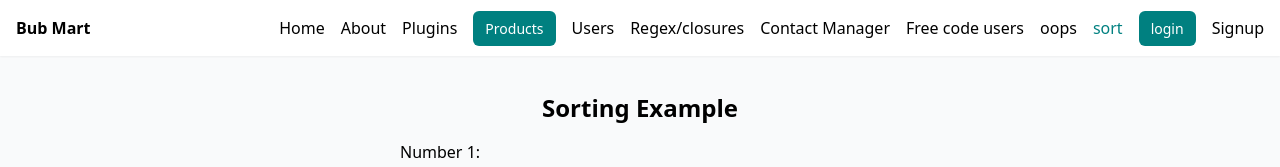
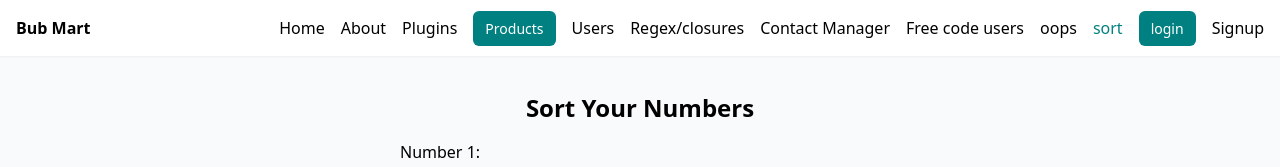
Before and after one commit to gaurav-500apps/nuxt-project, a Nuxt app: page /sort in a window 1280 px wide. Shown: the top 167 px of the page. Built offline with nearby package versions, Linux system fonts and the light colour scheme.

Commit message:
sorting implemented changed

```diff
--- a/pages/sort.vue
+++ b/pages/sort.vue
@@ -1,5 +1,5 @@
+<script setup>
 
-<script setup>
 const numbers = ref([0, 0, 0, 0]);
 const sortedArray = ref([]);
 
@@ -26,7 +26,7 @@ const sortWithSelection = () => {
 
 <template>
   <div class="container mx-auto p-4 max-w-lg mt-5">
-    <h1 class="text-2xl font-semibold mb-4">Sorting Example</h1>
+    <h1 class="text-2xl font-semibold mb-4">Sort Your Numbers</h1>
 
     <div class="flex flex-col mb-4">
       <div class="mb-2">
```
